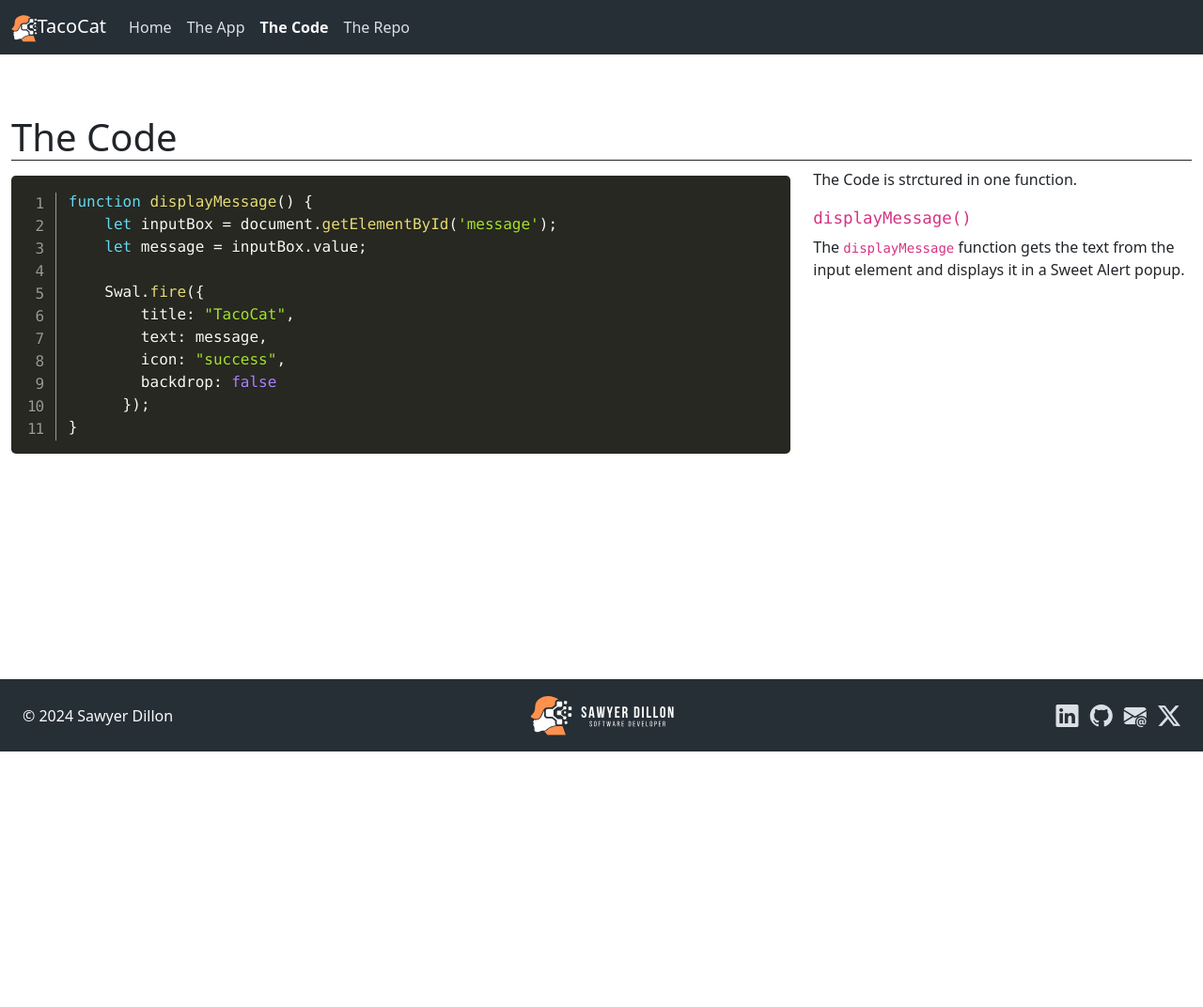
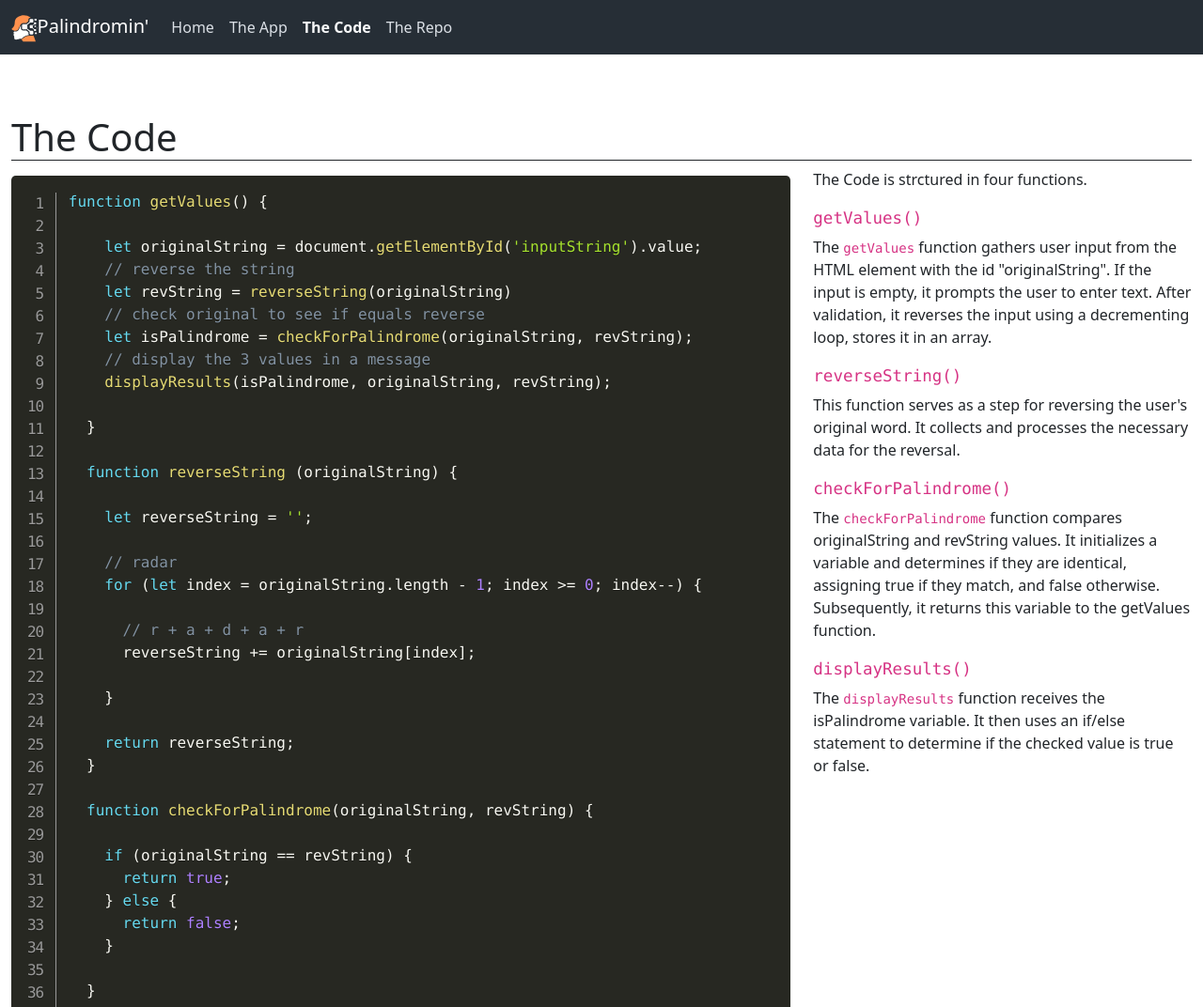
Before and after one commit to SawJay/TacoCat, a plain HTML site: page code.html in a window 1280 px wide. Shown: the top 1072 px of the page at 94% size. Before the commit the page ends 800 px from the top, so only its background shows below. Drawn offline with nearby package versions, Linux system fonts and the light colour scheme.

Commit message:
palindromin rough draft

```diff
--- a/code.html
+++ b/code.html
@@ -3,7 +3,7 @@
 
 <head>
 
-    <title>TacoCat: A coding challenge</title>
+    <title>Palindromin': A coding challenge</title>
     <!-- Required meta tags -->
     <meta charset="utf-8">
     <meta name="viewport" content="width=device-width, initial-scale=1, shrink-to-fit=no">
@@ -32,7 +32,7 @@
     <header>
         <nav class="navbar navbar-expand-lg navbar-dark">
             <div class="container-xxl">
-                <a class="navbar-brand" href="#"> <img src="/img/coloredlogosvg.svg" height="30">TacoCat</a>
+                <a class="navbar-brand" href="#"> <img src="/img/coloredlogosvg.svg" height="30">Palindromin'</a>
                 <button class="navbar-toggler" type="button" data-bs-toggle="collapse" data-bs-target="#navbarContent"
                     aria-controls="navbarContent" aria-expanded="false" aria-label="Toggle navigation">
                     <span class="navbar-toggler-icon"></span>
@@ -63,27 +63,85 @@
             <div class="col-12 col-lg-8">
                 <pre class="line-numbers">
                     <code class="language-js">
-                        function displayMessage() {
-                            let inputBox = document.getElementById('message');
-                            let message = inputBox.value;
+                        function getValues() {
 
-                            Swal.fire({
-                                title: "TacoCat",
-                                text: message,
-                                icon: "success",
-                                backdrop: false
-                              });
-                        }
+                            let originalString = document.getElementById('inputString').value;
+                            // reverse the string
+                            let revString = reverseString(originalString)
+                            // check original to see if equals reverse
+                            let isPalindrome = checkForPalindrome(originalString, revString);
+                            // display the 3 values in a message
+                            displayResults(isPalindrome, originalString, revString);
+
+                          }
+
+                          function reverseString (originalString) {
+
+                            let reverseString = '';
+
+                            // radar
+                            for (let index = originalString.length - 1; index >= 0; index--) {
+
+                              // r + a + d + a + r
+                              reverseString += originalString[index];
+
+                            }
+
+                            return reverseString;
+                          }
+
+                          function checkForPalindrome(originalString, revString) {
+
+                            if (originalString == revString) {
+                              return true;
+                            } else {
+                              return false;
+                            }
+
+                          }
+
+                          function displayResults(isPalindrome) {
+
+                            if (isPalindrome == true ) {
+                            document.getElementById('msg').innerHTML = `<strong>${isPalindrome}</strong> your word is a palindrome!`
+                           }
+
+                           else {
+                              document.getElementById('msg').innerHTML = `<strong>${isPalindrome}</strong> your word is not a palindrome.`
+                           }
+
+                            document.getElementById('alert').classList.remove('invisible');
+                          }
+
                     </code>
                 </pre>
             </div>
             <!-- The Codes explanation -->
             <div class="col-12 col-lg-4">
-                <p>The Code is strctured in one function.</p>
-                <h5><code>displayMessage()</code></h5>
+                <p>The Code is strctured in four functions.</p>
+                <h5><code>getValues()</code></h5>
                 <p>
-                    The <code>displayMessage</code> function gets the text from the input element and displays it in a
-                    Sweet Alert popup.
+                    The <code>getValues</code> function gathers user input from the HTML element with the id
+                    "originalString". If the input is empty,
+                    it prompts the user to enter text. After validation, it reverses the input using a decrementing
+                    loop, stores it in an array.
+                </p>
+                <h5><code>reverseString()</code></h5>
+                <p>
+                    This function serves as a step for reversing the user's original word. It collects and
+                    processes the necessary data for the reversal.
+                </p>
+                <h5><code>checkForPalindrome()</code></h5>
+                <p>
+                    The <code>checkForPalindrome</code> function compares originalString and revString values. It
+                    initializes a
+                    variable and determines if they are identical, assigning true if they match, and false otherwise.
+                    Subsequently, it returns this variable to the getValues function.
+                </p>
+                <h5><code>displayResults()</code></h5>
+                <p>
+                    The <code>displayResults</code> function receives the isPalindrome variable. It then
+                    uses an if/else statement to determine if the checked value is true or false.
                 </p>
             </div>
         </div>
--- a/css/site.css
+++ b/css/site.css
@@ -85,7 +85,7 @@ footer .bi:hover {
 }
 
 .app-logo {
-    max-width: 450px;
+    max-width: 600px;
 }
 
 .checklist {
```
Also changed, not shown: app.html (+6 -6 lines), index.html (+4 -4 lines), js/site.js (+9 -3 lines), img/Palindromin’.svg (added).
